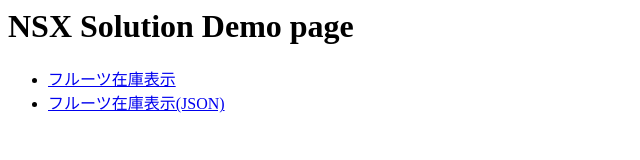
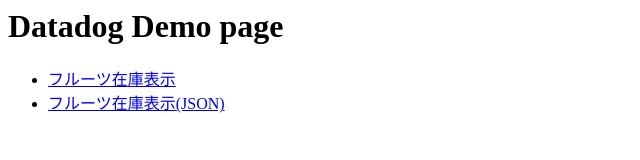
Before and after one commit to ynakaoku/fruits-app, a plain HTML site: page index.html in a window 1280 px wide. Shown: the whole page, without its empty margins (0-640 px from the left). Drawn offline with Linux system fonts and the light colour scheme.

Commit message:
Changed page title.

```diff
--- a/index.html
+++ b/index.html
@@ -3,7 +3,7 @@
     <title>NSX Solution Demo page</title>
 </head>
 <body>
-    <h1>NSX Solution Demo page</h1>
+    <h1>Datadog Demo page</h1>
     <ul>
       <li><a href="fruits/db_get.py">フルーツ在庫表示</a></li>
       <li><a href="fruits/db_get.py?query=json">フルーツ在庫表示(JSON)</a></li>
```
